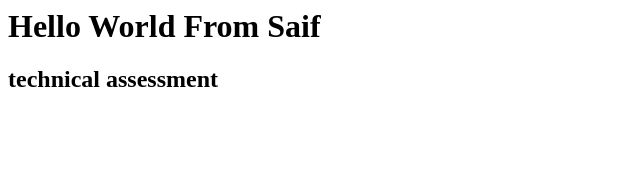
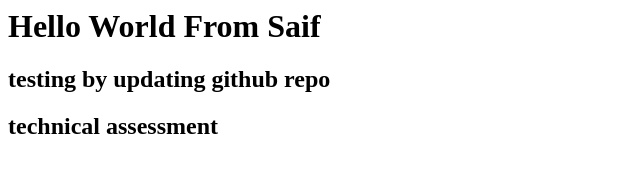
Before and after one commit to miransaif/DevOps, a plain HTML site: page index.html in a window 1280 px wide. Shown: the whole page, without its empty margins (0-640 px from the left). Drawn offline with Linux system fonts and the light colour scheme.

Commit message:
testing by updating github repo

```diff
--- a/index.html
+++ b/index.html
@@ -1,6 +1,7 @@
 <html>
   <body>
     <h1>Hello World From Saif</h1>
+    <h2>testing by updating github repo</h2>
     <h2>technical assessment</h2>
   </body>
 </html>
```
